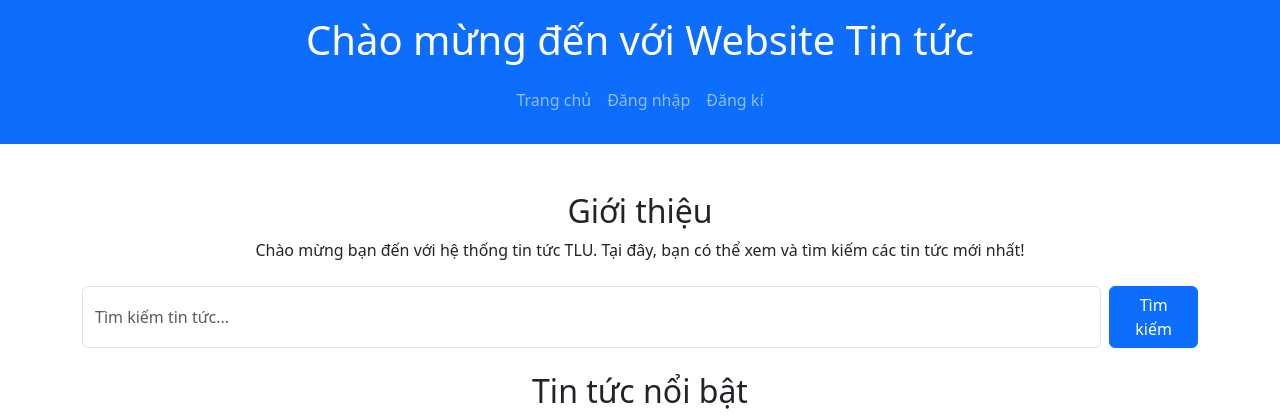
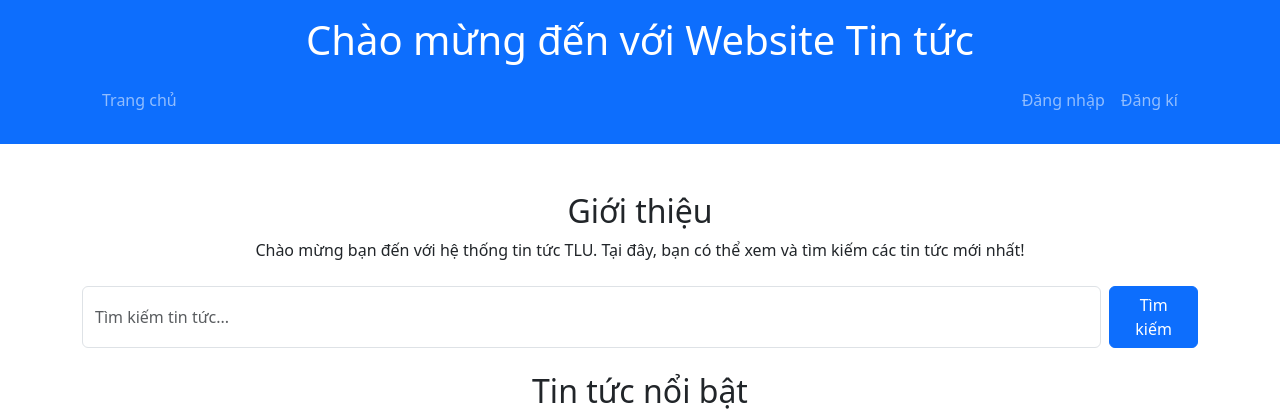
Before and after one commit to chienday/TH2_PHP_WEB, a PHP site: page / in a window 1280 px wide. Shown: the top 420 px of the page. Run offline with PHP 8.4, Linux system fonts and the light colour scheme; data that the repository does not hold is empty.

Commit message:
Update index.php

```diff
--- a/views/home/index.php
+++ b/views/home/index.php
@@ -18,16 +18,18 @@
                         <span class="navbar-toggler-icon"></span>
                     </button>
                     <div class="collapse navbar-collapse" id="navbarNav">
-                        <ul class="navbar-nav mx-auto">
+                        <ul class="navbar-nav me-auto">
                             <li class="nav-item">
                                 <a class="nav-link" href="index.php?controller=home&action=index">Trang chủ</a>
                             </li>
+                        </ul>
+                         <ul class="navbar-nav ms-auto">
                             <li class="nav-item">
                                 <a class="nav-link" href="index.php?controller=admin&action=login">Đăng nhập</a>
                             </li>
-                            <li class="nav-item">
+                           <li class="nav-item">
                                 <a class="nav-link" href="index.php?controller=admin&action=register">Đăng kí</a>
-                            </li>
+                           </li>
                         </ul>
                     </div>
                 </div>
```
